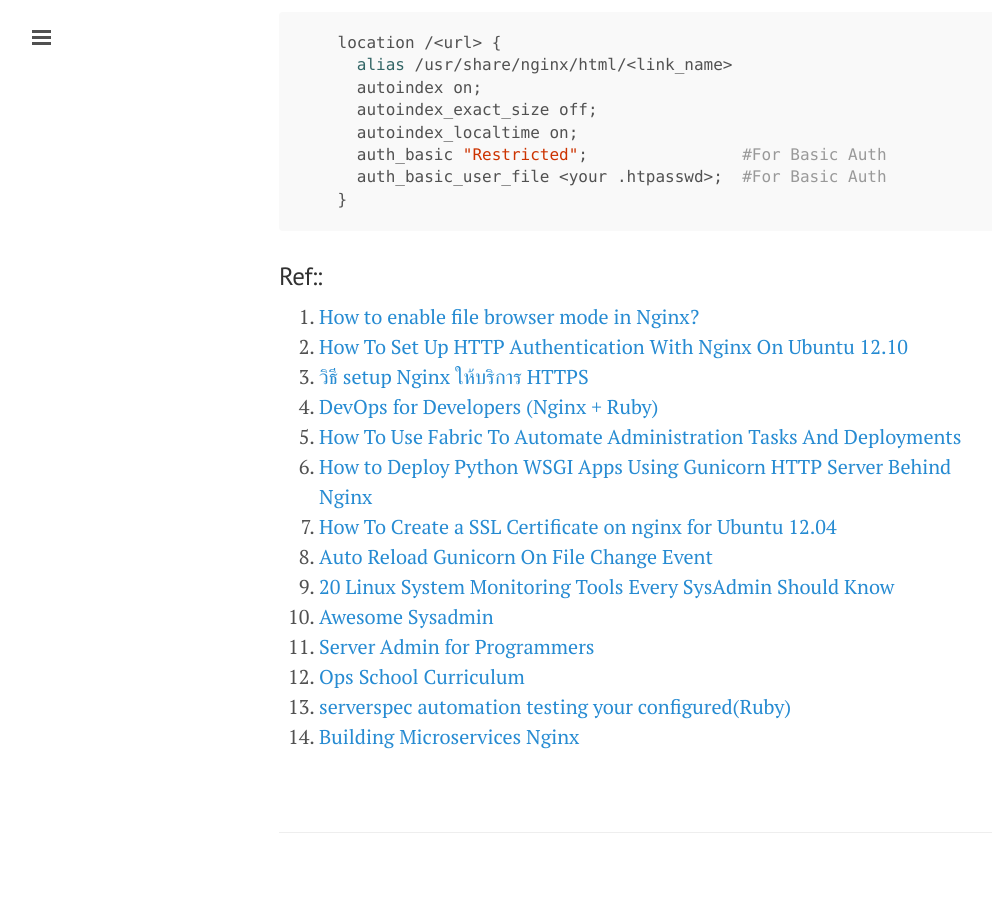
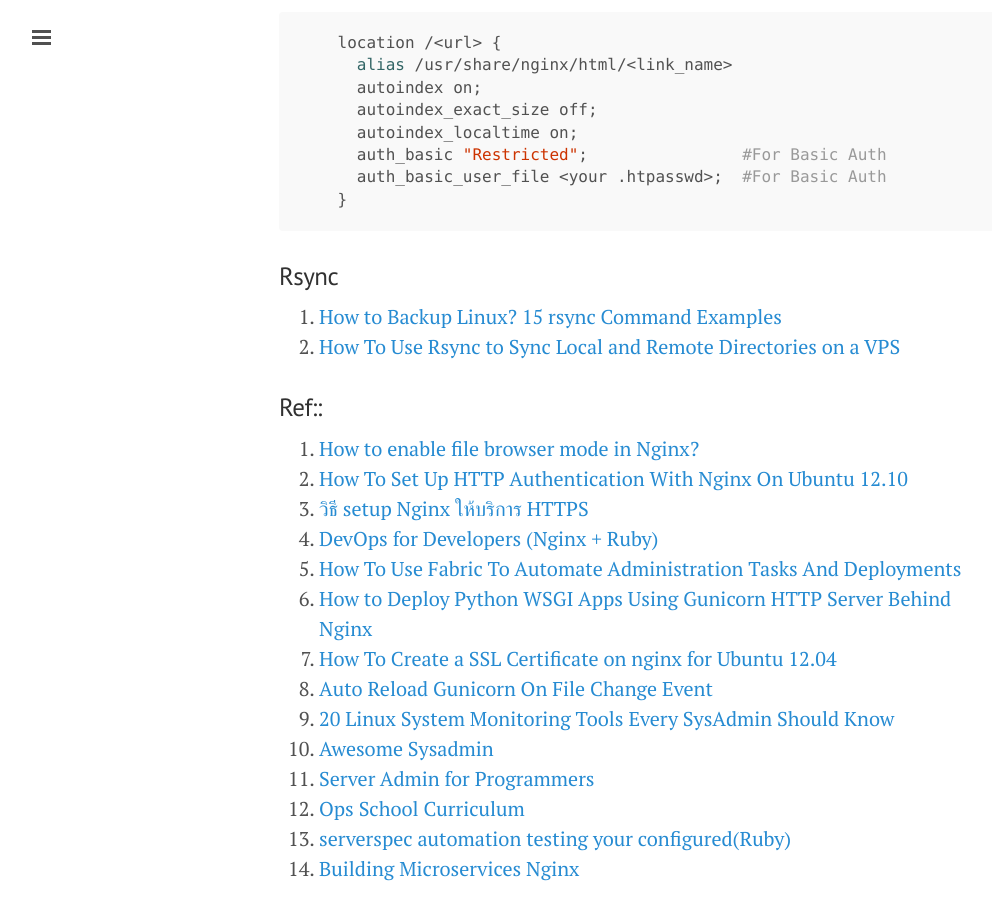
Before and after one commit to ibotdotout/ibotdotout.github.io, a Jekyll site: the page built from _posts/2014-08-09-dev-ops.md, in a window 1280 px wide and 900 px high, scrolled down 1081 px. Shown: the whole window, without its empty margins (1-993 px from the left). Built offline with Jekyll 4.4.1, drawn with Linux system fonts in a browser that asks for light colours; Markdown is read by kramdown in place of the engine named in the settings.

Commit message:
add rsync

````diff
--- a/_posts/2014-08-09-dev-ops.md
+++ b/_posts/2014-08-09-dev-ops.md
@@ -52,6 +52,10 @@ edit your nginx.conf
     }
 ```
 
+### Rsync
+1. [How to Backup Linux? 15 rsync Command Examples](http://www.thegeekstuff.com/2010/09/rsync-command-examples/)
+2. [How To Use Rsync to Sync Local and Remote Directories on a VPS](https://www.digitalocean.com/community/tutorials/how-to-use-rsync-to-sync-local-and-remote-directories-on-a-vps)
+
 ### Ref::
 1. [How to enable file browser mode in Nginx?](http://techglimpse.com/enable-directory-listing-mode-nginx/)
 2. [How To Set Up HTTP Authentication With Nginx On Ubuntu 12.10](https://www.digitalocean.com/community/tutorials/how-to-set-up-http-authentication-with-nginx-on-ubuntu-12-10)
````
